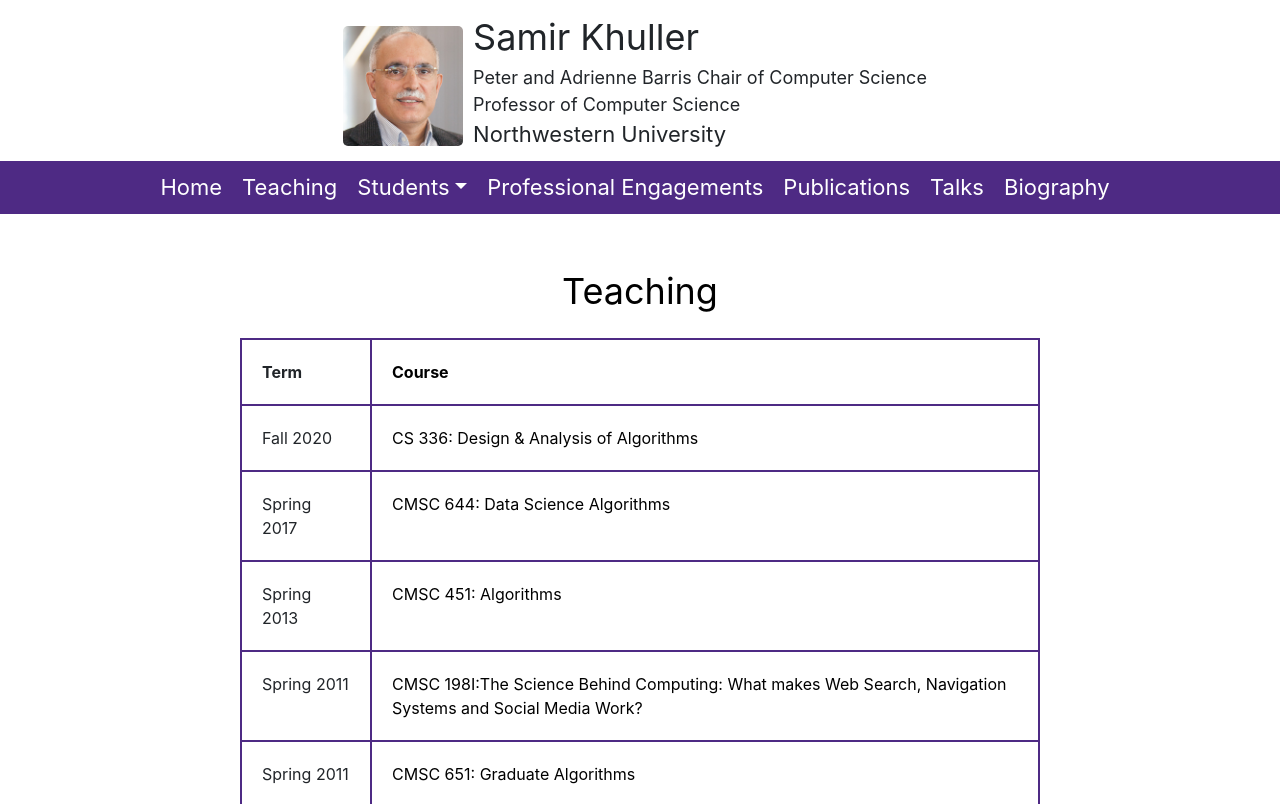
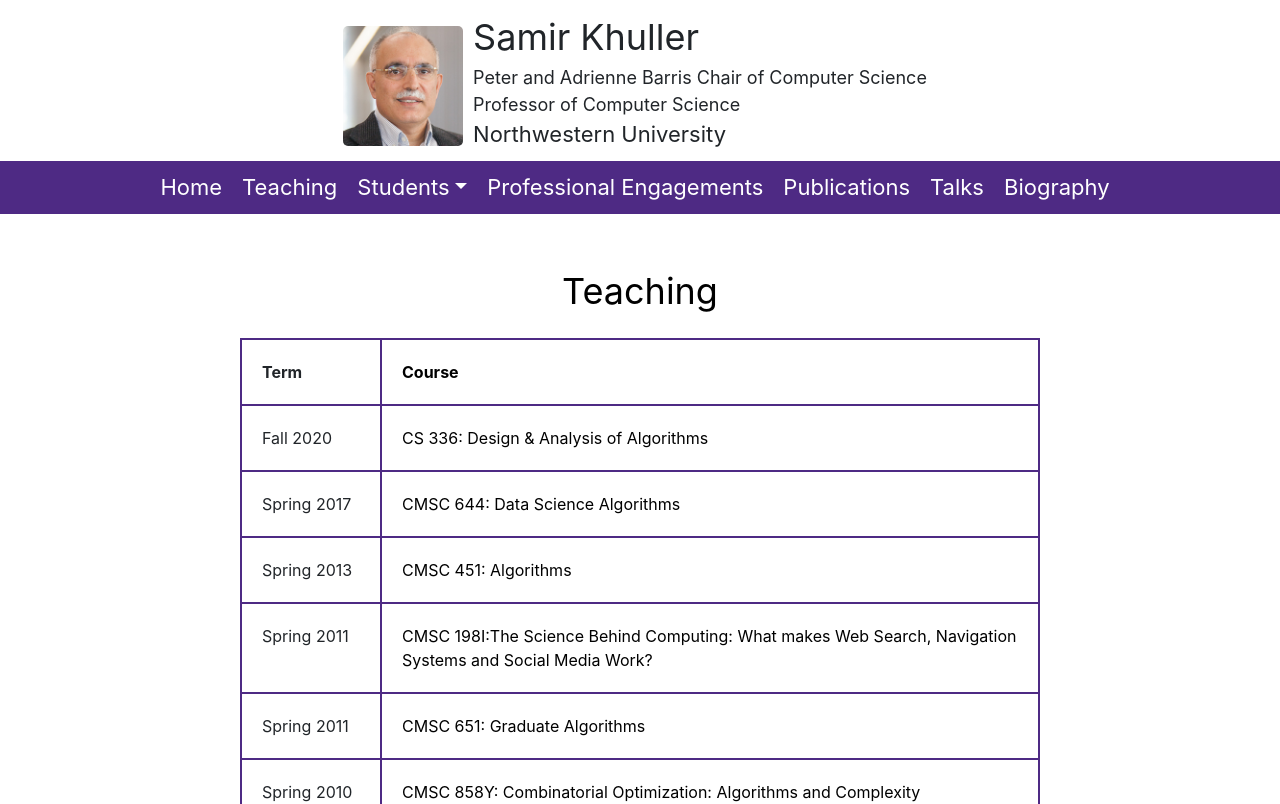
Before and after one commit to roxywilcox/samir-website, a React (Create React App) app: page /teaching in a window 1280 px wide. Shown: the top 804 px of the page. Built offline with nearby package versions, Linux system fonts and the light colour scheme.

Commit message:
updated teaching grid

```diff
--- a/src/components/Teaching.css
+++ b/src/components/Teaching.css
@@ -29,7 +29,7 @@
 
 .grid-item-container {
   display: grid;
-  grid-template-columns: 130px auto;
+  grid-template-columns: 140px auto;
 
   margin: auto;
 }
```
